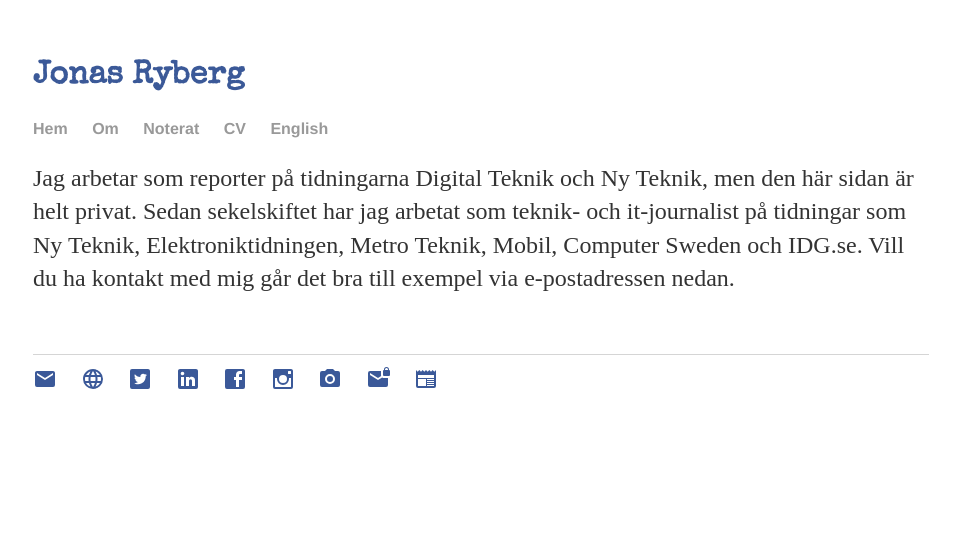
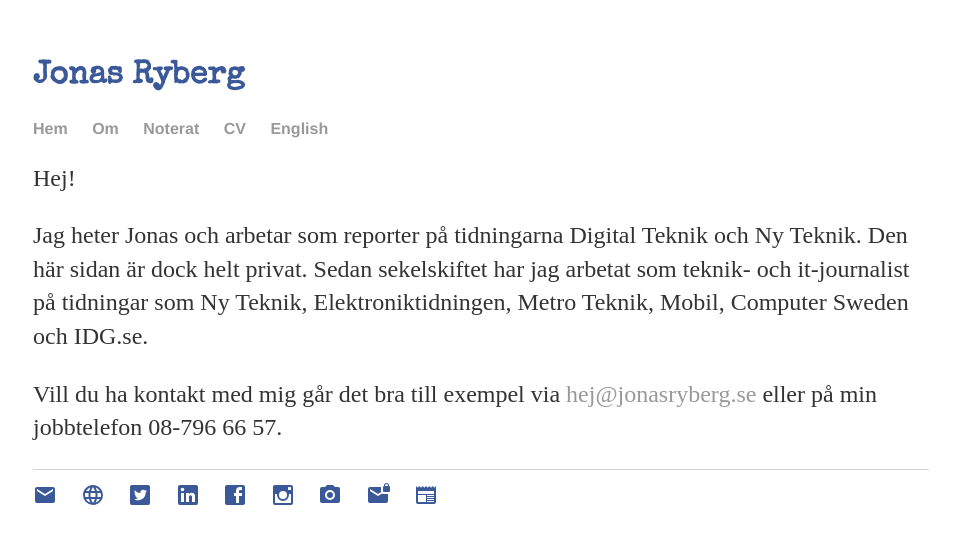
Before and after one commit to jonasryberg/test, a Jekyll site: the page index.html, which Jekyll copies as it is, in a window 1280 px wide. Shown: the top 544 px of the page, without its empty margins (159-1119 px from the left). Built offline with Jekyll 4.4.1, drawn with Linux system fonts in a browser that asks for light colours.

Commit message:
uppdaterat kontaktinfo

```diff
--- a/index.html
+++ b/index.html
@@ -22,7 +22,13 @@
 
 
 
-<P>Jag arbetar som reporter på tidningarna Digital Teknik och Ny Teknik, men den här sidan är helt privat. Sedan sekelskiftet har jag arbetat som teknik- och it-journalist på tidningar som Ny Teknik, Elektroniktidningen, Metro Teknik, Mobil, Computer Sweden och IDG.se.  Vill du ha kontakt med mig går det bra till exempel via e-postadressen nedan. <br><br>
+<P>Hej!</P><P/>Jag heter Jonas och arbetar som reporter på tidningarna Digital Teknik och Ny Teknik. Den här sidan är dock helt privat. Sedan sekelskiftet har jag arbetat som teknik- och it-journalist på tidningar som Ny Teknik, Elektroniktidningen, Metro Teknik, Mobil, Computer Sweden och IDG.se.</P> <P>  Vill du ha kontakt med mig går det bra till exempel via <script language="JavaScript">
+				var namn1 = "hej";
+				var namn2 = "jonasryberg.se";
+				var linktext = namn1 + "@" + namn2 ; ;
+				document.write("<a href='" + "mail" + "to:" + namn1 + "@" + namn2 + "'>" + linktext + "</a>");
+				</script>
+eller på min jobbtelefon 08-796 66 57.
   </P>
 
   		<div><!-- /.blurb -->
```
